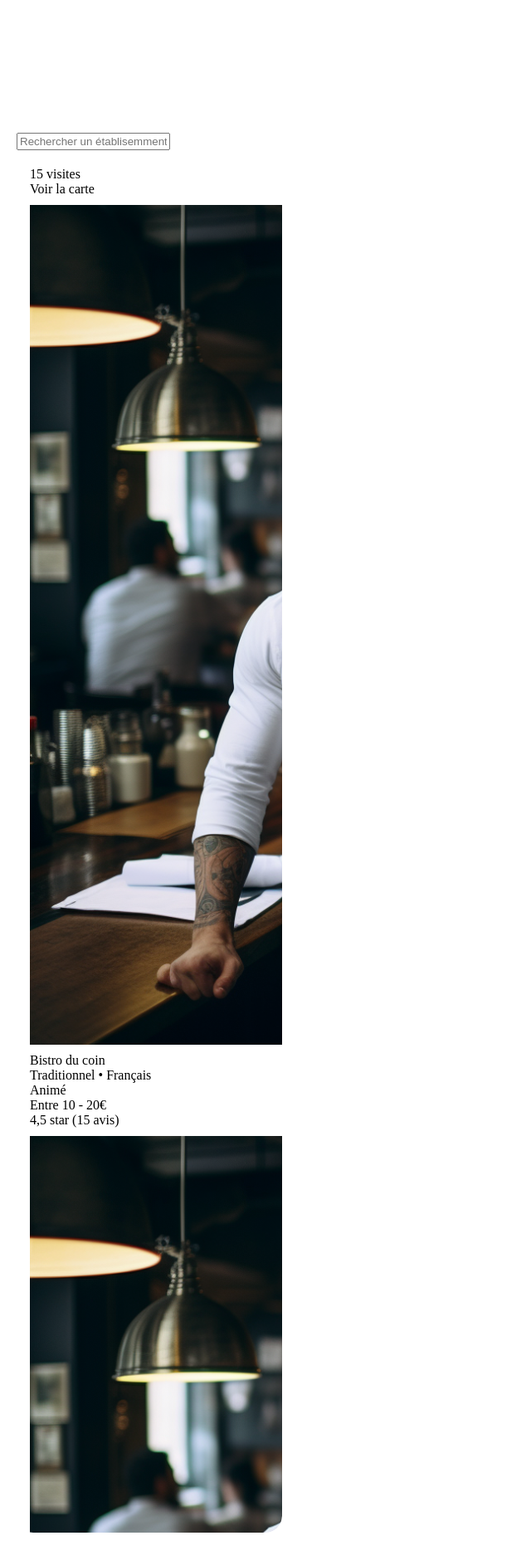
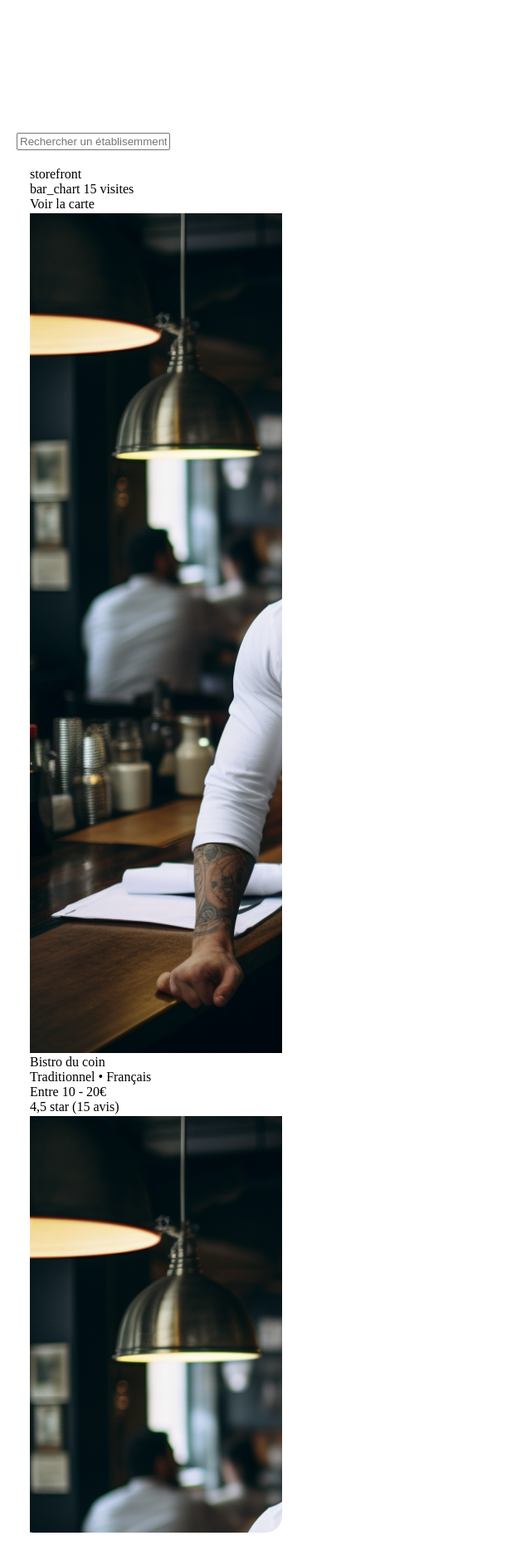
Before and after one commit to kylianrouveure/Restodvisor, a PHP site: page /resource/code/home/search/code.php in a window 1280 px wide. Shown: the top 1886 px of the page at 83% size, without its empty margins (0-640 px from the left). Run offline with PHP 8.4, Linux system fonts and the light colour scheme; some libraries are stand-ins or nearby versions.

Commit message:
Homepage

```diff
--- a/resource/code/home/search/code.php
+++ b/resource/code/home/search/code.php
@@ -22,7 +22,7 @@
             .search .list-cards .card {
                 display: grid;
                 grid-template-columns: repeat(1, 1fr);
-                grid-gap: 10px;
+                grid-gap: 2px;
 
                 /* grid-column: 2 / 6;
                 padding: 10px;
@@ -37,6 +37,9 @@
                 backdrop-filter: blur(7px);
                 box-shadow: var(--shadow);
             }
+                .search .list-cards .card {
+
+                }
 </style>
 
 <div class="search">
@@ -44,10 +47,16 @@
     <div class="list-cards" >
         <div class="card" >
             <div class="card-header" >
-                <div class="btn" >
+                <div class="card-btn" >
+                    <span class="material-symbols-outlined" id="icon" >storefront</span>
+                </div>
+
+                <div class="card-btn" >
+                    <span class="material-symbols-outlined" id="icon" >bar_chart</span>
                     15 visites
                 </div>
-                <div class="btn" >
+
+                <div class="card-btn-on" >
                     Voir la carte
                 </div>
             </div>
@@ -57,10 +66,9 @@
             <div class="card-info" >
                 <div>Bistro du coin</div>
                 <div>Traditionnel • Français</div>
-                <div>Animé</div>
                 <div>Entre 10 - 20€</div>
                 <div>
-                    4,5 <span class="material-symbols-outlined" id="header-icon" >star</span>
+                    4,5 <span class="material-symbols-outlined selected" id="icon" >star</span>
                     (15 avis)
                 </div>
             </div>
```
